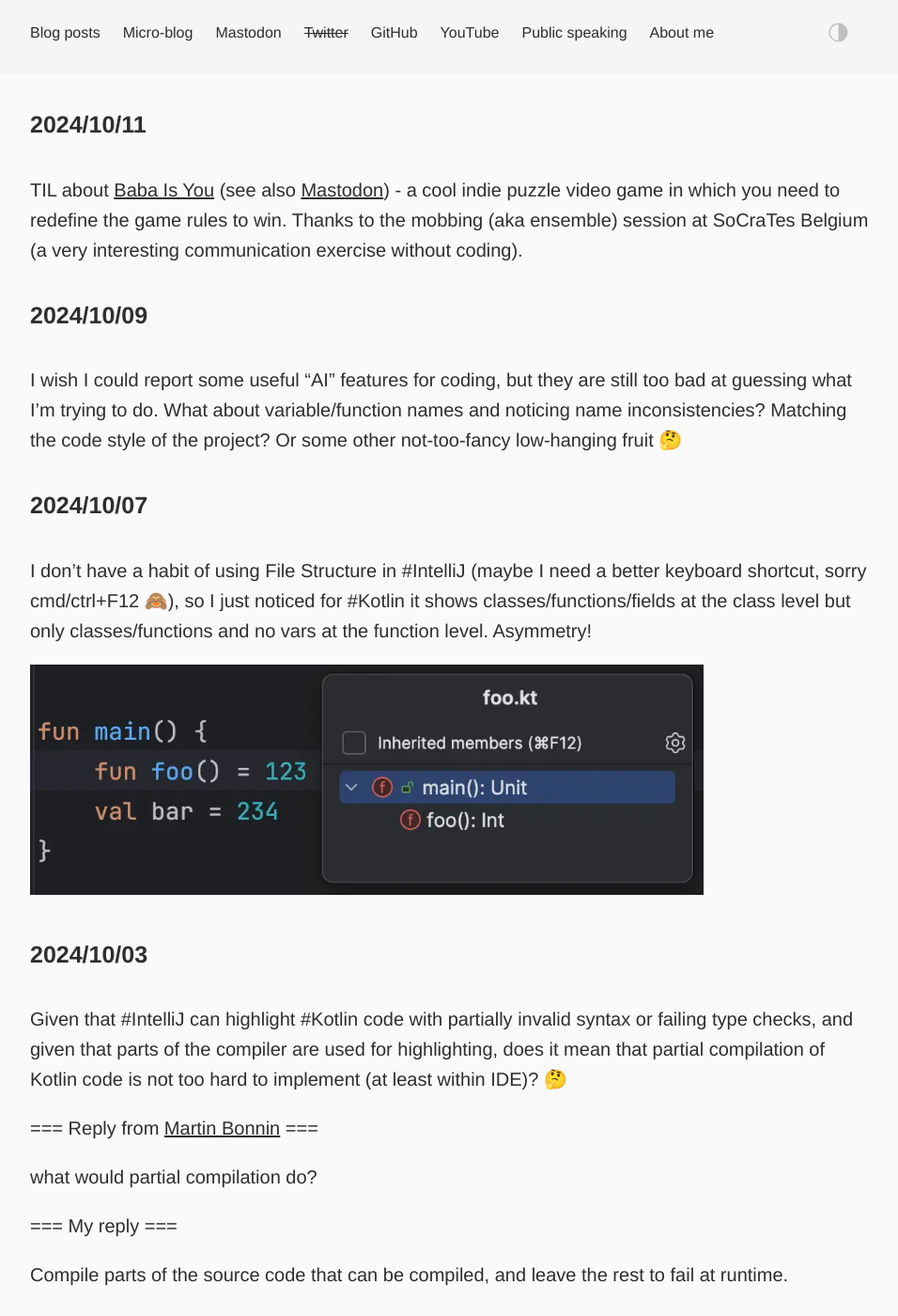
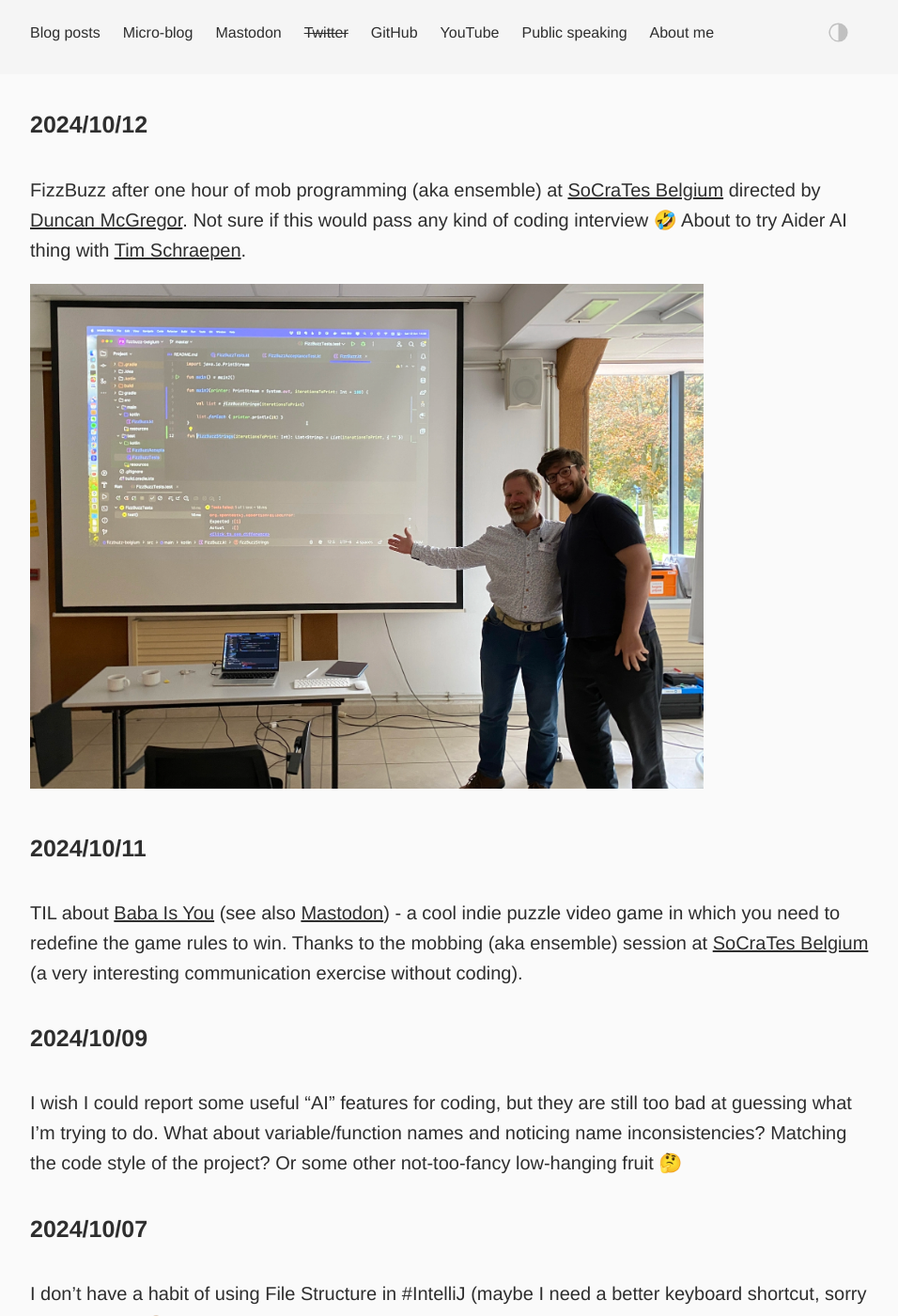
Before and after one commit to dkandalov/dkandalov.github.io, a Jekyll site: the page built from micro-blog.md, in a window 1280 px wide and 1400 px high. Shown: the whole window at 94% size, without its empty margins (160-1116 px from the left). Built offline with Jekyll 4.4.1, drawn with Linux system fonts in a browser that asks for light colours.

Commit message:
updated micro-blog

```diff
--- a/micro-blog.md
+++ b/micro-blog.md
@@ -3,8 +3,13 @@ layout: post
 permalink: /micro-blog/
 ---
 
+#### 2024/10/12
+FizzBuzz after one hour of mob programming (aka ensemble) at [SoCraTes Belgium](https://socratesbe.org) directed by [Duncan McGregor](https://twitter.com/duncanmcg). Not sure if this would pass any kind of coding interview 🤣 About to try Aider AI thing with [Tim Schraepen](https://twitter.com/TimSchraepen).
+
+<img src="../assets/images/micro-blog/2024-10-12.webp" width="80%" height="80%"/>
+
 #### 2024/10/11
-TIL about [Baba Is You](https://en.wikipedia.org/wiki/Baba_Is_You) (see also [Mastodon](https://mastodon.gamedev.place/@BabaIsYou)) - a cool indie puzzle video game in which you need to redefine the game rules to win. Thanks to the mobbing (aka ensemble) session at SoCraTes Belgium (a very interesting communication exercise without coding).
+TIL about [Baba Is You](https://en.wikipedia.org/wiki/Baba_Is_You) (see also [Mastodon](https://mastodon.gamedev.place/@BabaIsYou)) - a cool indie puzzle video game in which you need to redefine the game rules to win. Thanks to the mobbing (aka ensemble) session at [SoCraTes Belgium](https://socratesbe.org) (a very interesting communication exercise without coding).
 
 #### 2024/10/09
 I wish I could report some useful "AI" features for coding, but they are still too bad at guessing what I'm trying to do. What about variable/function names and noticing name inconsistencies? Matching the code style of the project? Or some other not-too-fancy low-hanging fruit 🤔
```
Also changed, not shown: assets/images/micro-blog/2024-10-12.webp (added).
